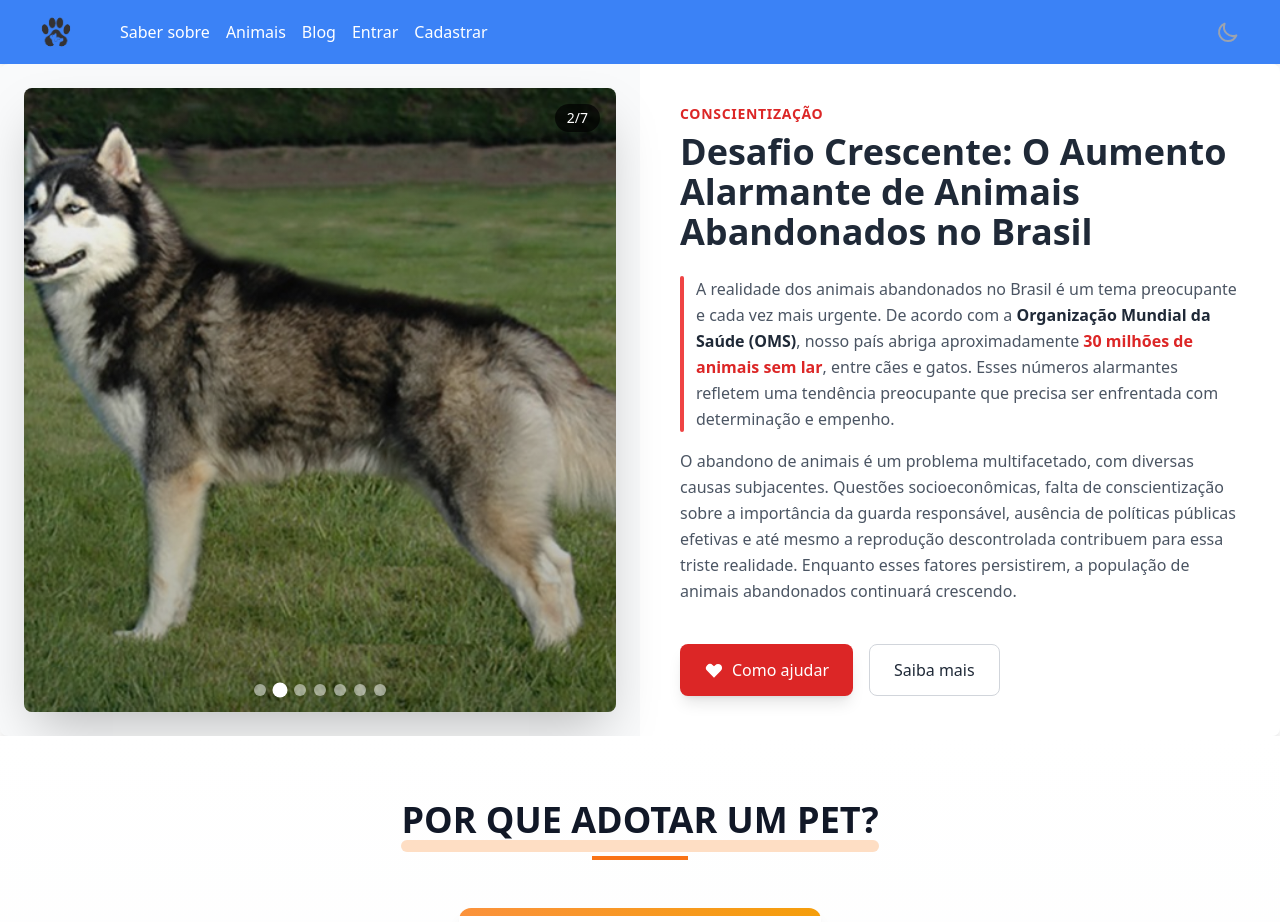
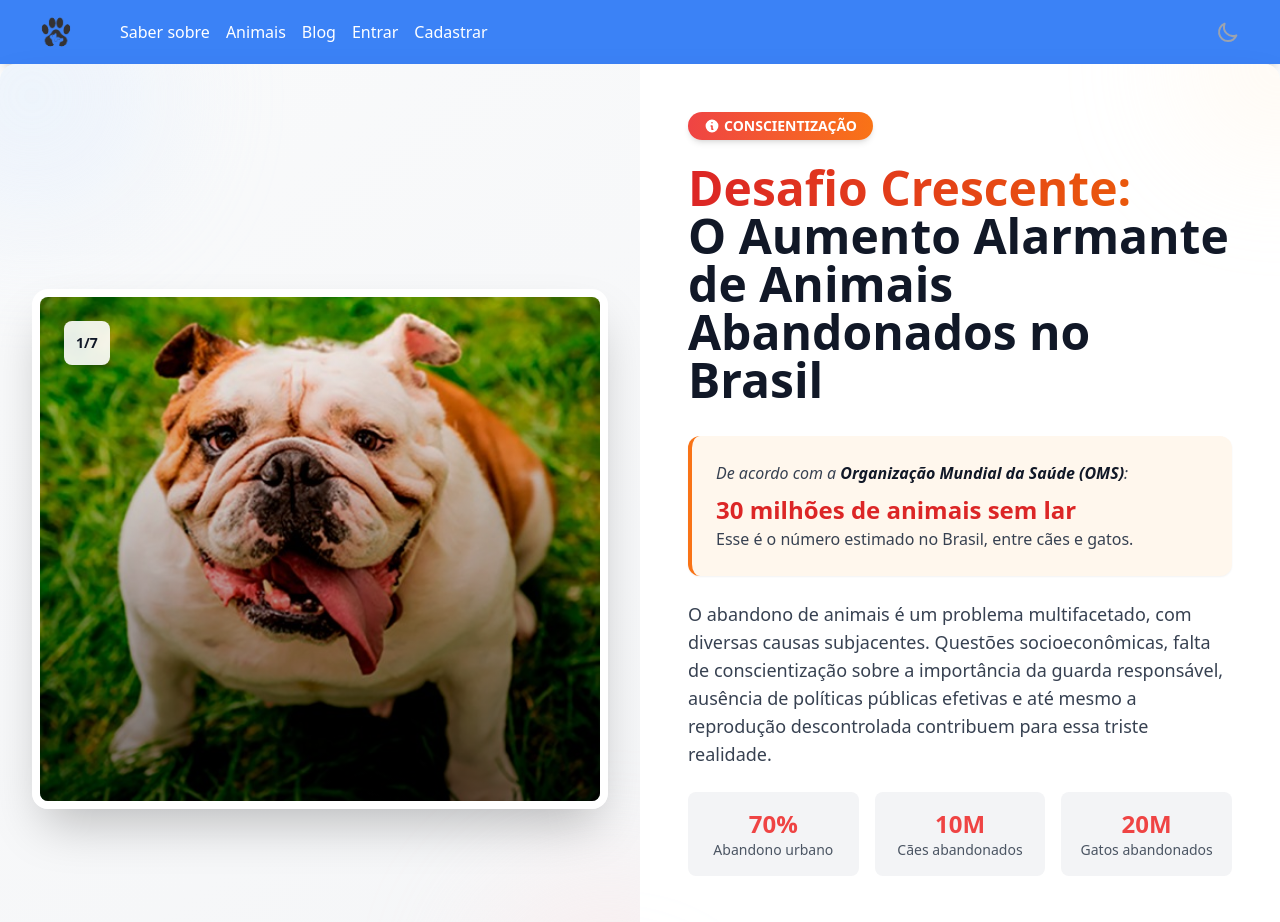
Before and after one commit to vinefps/projeto-canil-react, a React (Vite) app in the folder canil-vite/: page / in a window 1280 px wide. Shown: the top 922 px of the page. Built offline with nearby package versions, Linux system fonts and the light colour scheme.

Commit message:
Update MainContent.tsx

```diff
--- a/canil-vite/src/components/homeComponents/MainContent.tsx
+++ b/canil-vite/src/components/homeComponents/MainContent.tsx
@@ -13,8 +13,10 @@ const MainContent = () => {
 
   const [currentImage, setCurrentImage] = useState(0);
   const [isAnimating, setIsAnimating] = useState(false);
+  const [isHovering, setIsHovering] = useState(false);
 
   useEffect(() => {
+    if (!isHovering) {
       const timer = setInterval(() => {
         setIsAnimating(true);
         setTimeout(() => {
@@ -24,21 +26,30 @@ const MainContent = () => {
       }, 5000);
 
       return () => clearInterval(timer);
-  }, [dogs.length]);
+    }
+  }, [dogs.length, isHovering]);
 
   const handleDotClick = (index: number) => {
     setCurrentImage(index);
   };
 
   return (
-    <div className="flex flex-col md:flex-row w-full bg-gray-50 overflow-hidden rounded-lg shadow-xl">
-      {/* Coluna da imagem */}
-      <div className="w-full md:w-1/2 p-6 flex items-center justify-center relative">
-        <div className="w-full h-96 md:h-full relative overflow-hidden rounded-lg shadow-2xl">
+    <div className="flex flex-col lg:flex-row w-full bg-gradient-to-br from-gray-50 to-gray-100 overflow-hidden rounded-2xl shadow-2xl">
+      {/* Coluna da imagem - Versão Premium */}
+      <div className="w-full lg:w-1/2 p-8 flex items-center justify-center relative"
+        onMouseEnter={() => setIsHovering(true)}
+        onMouseLeave={() => setIsHovering(false)}>
+        {/* Background decorativo */}
+        <div className="absolute inset-0 z-0 overflow-hidden">
+          <div className="absolute -left-24 -top-24 w-64 h-64 rounded-full bg-blue-100 opacity-40 blur-3xl"></div>
+          <div className="absolute -right-24 -bottom-24 w-64 h-64 rounded-full bg-red-100 opacity-40 blur-3xl"></div>
+        </div>
+
+        <div className="w-full h-96 lg:h-[520px] relative overflow-hidden rounded-2xl shadow-2xl group border-8 border-white">
           {dogs.map((dog, index) => (
             <img
               key={index}
-              className={`absolute inset-0 w-full h-full object-cover transition-all duration-700 ease-in-out transform ${
+              className={`absolute inset-0 w-full h-full object-cover transition-all duration-1000 ease-in-out transform ${
                 index === currentImage
                   ? "opacity-100 scale-100"
                   : "opacity-0 scale-110"
@@ -48,65 +59,131 @@ const MainContent = () => {
             />
           ))}
 
-          {/* Overlay com gradiente */}
-          <div className="absolute inset-0 bg-gradient-to-t from-black/50 to-transparent opacity-70 z-10"></div>
+          {/* Overlay com gradiente premium */}
+          <div className="absolute inset-0 bg-gradient-to-t from-black/70 via-black/30 to-transparent opacity-80 z-10
+                         group-hover:opacity-50 transition-opacity duration-500"></div>
 
-          {/* Contador de slide */}
-          <div className="absolute top-4 right-4 bg-black/70 text-white px-3 py-1 rounded-full text-sm font-medium z-20">
-            {currentImage + 1}/{dogs.length}
+          {/* Badge dos detalhes do cão */}
+          <div className="absolute top-6 left-6 bg-white bg-opacity-90 p-3 rounded-lg shadow-lg z-30
+                         transform transition-all duration-500 group-hover:translate-y-2">
+            <span className="text-sm font-semibold text-gray-900 block">{currentImage + 1}/{dogs.length}</span>
+            <h3 className="text-lg font-bold text-gray-900">
+              {dog => dogs[currentImage].replace('.jpg', '').split('-').map(word =>
+                word.charAt(0).toUpperCase() + word.slice(1)).join(' ')}
+            </h3>
           </div>
 
-          {/* Navegação por pontos */}
-          <div className="absolute bottom-4 left-0 right-0 flex justify-center gap-2 z-20">
+          {/* Navegação com animação */}
+          <div className="absolute bottom-0 left-0 right-0 flex justify-center gap-2 z-20
+                         bg-gradient-to-t from-black/80 to-transparent p-8 translate-y-full
+                         group-hover:translate-y-0 transition-transform duration-500">
             {dogs.map((_, index) => (
               <button
                 key={index}
                 onClick={() => handleDotClick(index)}
-                className={`w-3 h-3 rounded-full transition-all duration-300 ${
-                  index === currentImage ? "bg-white scale-125" : "bg-white/50"
+                className={`w-4 h-4 rounded-full transition-all duration-300 ${
+                  index === currentImage
+                    ? "bg-white scale-125 shadow-glow"
+                    : "bg-white/40 hover:bg-white/80"
                 }`}
                 aria-label={`Ir para slide ${index + 1}`}
               />
             ))}
           </div>
+
+          {/* Controles laterais animados */}
+          <button
+            className="absolute left-4 top-1/2 transform -translate-y-1/2 bg-white/20 hover:bg-white/80 w-12 h-12
+                     rounded-full flex items-center justify-center text-white hover:text-gray-800 backdrop-blur-sm
+                     opacity-0 group-hover:opacity-100 transition-opacity duration-300 z-20"
+            onClick={() => setCurrentImage((prev) => (prev === 0 ? dogs.length - 1 : prev - 1))}
+          >
+            <svg xmlns="http://www.w3.org/2000/svg" className="h-6 w-6" fill="none" viewBox="0 0 24 24" stroke="currentColor">
+              <path strokeLinecap="round" strokeLinejoin="round" strokeWidth={2} d="M15 19l-7-7 7-7" />
+            </svg>
+          </button>
+          <button
+            className="absolute right-4 top-1/2 transform -translate-y-1/2 bg-white/20 hover:bg-white/80 w-12 h-12
+                     rounded-full flex items-center justify-center text-white hover:text-gray-800 backdrop-blur-sm
+                     opacity-0 group-hover:opacity-100 transition-opacity duration-300 z-20"
+            onClick={() => setCurrentImage((prev) => (prev === dogs.length - 1 ? 0 : prev + 1))}
+          >
+            <svg xmlns="http://www.w3.org/2000/svg" className="h-6 w-6" fill="none" viewBox="0 0 24 24" stroke="currentColor">
+              <path strokeLinecap="round" strokeLinejoin="round" strokeWidth={2} d="M9 5l7 7-7 7" />
+            </svg>
+          </button>
         </div>
       </div>
 
-      {/* Coluna do texto */}
-      <div className="w-full md:w-1/2 bg-white p-6 md:p-10 flex flex-col justify-center">
-        <span className="text-red-600 font-semibold text-sm uppercase tracking-wider mb-2">Conscientização</span>
-        <h2 className="text-3xl md:text-4xl font-bold mb-6 text-gray-800 leading-tight">
-          Desafio Crescente: O Aumento Alarmante de Animais Abandonados no Brasil
+      {/* Coluna do texto - Versão Premium */}
+      <div className="w-full lg:w-1/2 bg-white p-8 lg:p-12 flex flex-col justify-center relative overflow-hidden">
+        {/* Elementos decorativos */}
+        <div className="absolute -right-24 -top-24 w-48 h-48 rounded-full bg-orange-100 opacity-30 blur-3xl"></div>
+        <div className="absolute -left-24 -bottom-24 w-32 h-32 rounded-full bg-blue-100 opacity-30 blur-3xl"></div>
+
+        {/* Tag de categoria */}
+        <div className="bg-gradient-to-r from-red-500 to-orange-500 text-white text-sm font-bold py-1 px-4 rounded-full w-fit shadow-md mb-6">
+          <span className="flex items-center">
+            <svg xmlns="http://www.w3.org/2000/svg" className="h-4 w-4 mr-1" viewBox="0 0 20 20" fill="currentColor">
+              <path fillRule="evenodd" d="M18 10a8 8 0 11-16 0 8 8 0 0116 0zm-7-4a1 1 0 11-2 0 1 1 0 012 0zM9 9a1 1 0 000 2v3a1 1 0 001 1h1a1 1 0 100-2v-3a1 1 0 00-1-1H9z" clipRule="evenodd" />
+            </svg>
+            CONSCIENTIZAÇÃO
+          </span>
+        </div>
+
+        <h2 className="text-3xl lg:text-4xl xl:text-5xl font-extrabold mb-8 text-gray-900 leading-tight">
+          <span className="bg-clip-text text-transparent bg-gradient-to-r from-red-600 to-orange-600">
+            Desafio Crescente:
+          </span>
+          <br/>O Aumento Alarmante de Animais Abandonados no Brasil
         </h2>
 
-        <div className="space-y-4 text-gray-600 leading-relaxed">
-          <p className="relative pl-4 before:content-[''] before:absolute before:left-0 before:top-0 before:bottom-0 before:w-1 before:bg-red-500 before:rounded-full">
-            A realidade dos animais abandonados no Brasil é um tema preocupante
-            e cada vez mais urgente. De acordo com a <span className="font-semibold text-gray-800">Organização Mundial da
-            Saúde (OMS)</span>, nosso país abriga aproximadamente <span className="font-semibold text-red-600">30 milhões de animais
-            sem lar</span>, entre cães e gatos. Esses números alarmantes refletem uma
-            tendência preocupante que precisa ser enfrentada com determinação e
-            empenho.
+        <div className="space-y-6 text-gray-700 leading-relaxed">
+          <div className="relative bg-orange-50 p-6 rounded-xl border-l-4 border-orange-500 shadow-sm">
+            <p className="italic font-medium mb-2">
+              De acordo com a <span className="font-bold text-gray-900">Organização Mundial da Saúde (OMS)</span>:
             </p>
+            <p className="text-2xl font-bold text-red-600">
+              30 milhões de animais sem lar
+            </p>
+            <p>Esse é o número estimado no Brasil, entre cães e gatos.</p>
+          </div>
 
-          <p>
+          <p className="text-lg">
             O abandono de animais é um problema multifacetado, com diversas
             causas subjacentes. Questões socioeconômicas, falta de
             conscientização sobre a importância da guarda responsável, ausência
             de políticas públicas efetivas e até mesmo a reprodução
-            descontrolada contribuem para essa triste realidade. Enquanto esses
-            fatores persistirem, a população de animais abandonados continuará
-            crescendo.
+            descontrolada contribuem para essa triste realidade.
           </p>
 
-          <div className="flex gap-4 pt-6">
-            <button className="px-6 py-3 bg-red-600 text-white font-medium rounded-lg shadow-lg hover:bg-red-700 transition-all duration-300 flex items-center gap-2">
+          {/* Estatísticas em cards */}
+          <div className="grid grid-cols-3 gap-4 my-8">
+            <div className="bg-gray-100 p-4 rounded-lg text-center">
+              <div className="text-2xl font-bold text-red-500">70%</div>
+              <div className="text-sm text-gray-600">Abandono urbano</div>
+            </div>
+            <div className="bg-gray-100 p-4 rounded-lg text-center">
+              <div className="text-2xl font-bold text-red-500">10M</div>
+              <div className="text-sm text-gray-600">Cães abandonados</div>
+            </div>
+            <div className="bg-gray-100 p-4 rounded-lg text-center">
+              <div className="text-2xl font-bold text-red-500">20M</div>
+              <div className="text-sm text-gray-600">Gatos abandonados</div>
+            </div>
+          </div>
+
+          <div className="flex flex-col md:flex-row gap-4 pt-6">
+            <button className="px-8 py-4 bg-gradient-to-r from-red-600 to-orange-600 text-white font-bold rounded-xl shadow-lg hover:shadow-xl hover:-translate-y-1 transition-all duration-300 flex items-center justify-center gap-2">
               <svg xmlns="http://www.w3.org/2000/svg" className="h-5 w-5" viewBox="0 0 20 20" fill="currentColor">
                 <path fillRule="evenodd" d="M3.172 5.172a4 4 0 015.656 0L10 6.343l1.172-1.171a4 4 0 115.656 5.656L10 17.657l-6.828-6.829a4 4 0 010-5.656z" clipRule="evenodd" />
               </svg>
               Como ajudar
             </button>
-            <button className="px-6 py-3 bg-white text-gray-800 font-medium rounded-lg border border-gray-300 hover:bg-gray-50 transition-all duration-300">
+            <button className="px-8 py-4 bg-white text-gray-800 font-bold rounded-xl border-2 border-gray-300 hover:border-gray-400 hover:-translate-y-1 transition-all duration-300 flex items-center justify-center gap-2">
+              <svg xmlns="http://www.w3.org/2000/svg" className="h-5 w-5" viewBox="0 0 20 20" fill="currentColor">
+                <path fillRule="evenodd" d="M18 10a8 8 0 11-16 0 8 8 0 0116 0zm-8-3a1 1 0 00-.867.5 1 1 0 11-1.731-1A3 3 0 0113 8a3.001 3.001 0 01-2 2.83V11a1 1 0 11-2 0v-1a1 1 0 011-1 1 1 0 100-2zm0 8a1 1 0 100-2 1 1 0 000 2z" clipRule="evenodd" />
+              </svg>
               Saiba mais
             </button>
           </div>
```
Lines whose indentation alone changed are shown as unchanged.
